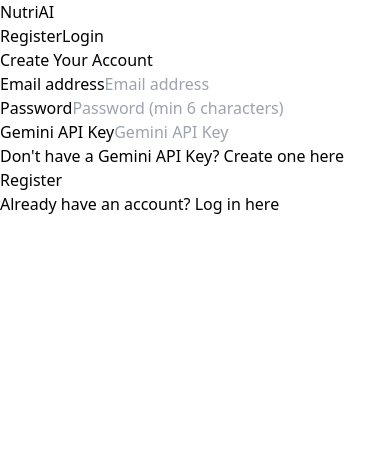
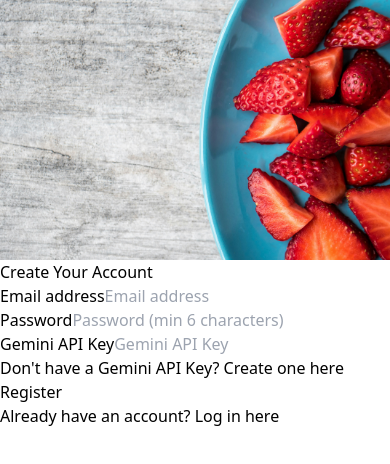
Before and after one commit to atul167/CalorieTrackerApp, a React (Vite) app in the folder frontend/: page /register in a window 390 px wide. Shown: the top 464 px of the page. Built offline with nearby package versions, Linux system fonts and the light colour scheme.

Commit message:
Add register and login page fe changes

```diff
--- a/frontend/src/App.jsx
+++ b/frontend/src/App.jsx
@@ -1,6 +1,6 @@
 // src/App.js
 import React from 'react';
-import { Routes, Route, Navigate } from 'react-router-dom';
+import { Routes, Route, Navigate, useLocation } from 'react-router-dom';
 import Navbar from './components/navbar';
 import Dashboard from './pages/Dashboard';
 import Register from './pages/Register';
@@ -8,34 +8,26 @@
 import DailyChart from './pages/DailyChart';
 import Tracker from './pages/Tracker';
 import Profile from './pages/Profile';
+
 function App() {
+  const location = useLocation();
+
+  // Define the paths where you don't want to show the Navbar
+  const hideNavbarPaths = ['/login', '/register'];
+  const shouldShowNavbar = !hideNavbarPaths.includes(location.pathname);
 
   return (
     <div>
-      <Navbar />
+      {/* Conditionally render Navbar */}
+      {shouldShowNavbar && <Navbar />}
       <Routes>
-        <Route
-          path="/"
-        element ={ <Navigate to="/login" />}
-        />
+        <Route path="/" element={<Navigate to="/login" />} />
         <Route path="/register" element={<Register />} />
         <Route path="/login" element={<Login />} />
-        <Route
-          path="/dashboard"
-          element={<Dashboard />}
-        />
-        <Route
-          path="/analytics"
-          element={<DailyChart />}
-        />
-         <Route
-          path="/tracker"
-          element={<Tracker />}
-        />
-        <Route
-          path="/profile"
-          element={<Profile />}
-        />
+        <Route path="/dashboard" element={<Dashboard />} />
+        <Route path="/analytics" element={<DailyChart />} />
+        <Route path="/tracker" element={<Tracker />} />
+        <Route path="/profile" element={<Profile />} />
       </Routes>
     </div>
   );
--- a/frontend/src/pages/Login.jsx
+++ b/frontend/src/pages/Login.jsx
@@ -35,10 +35,20 @@
   };
 
   return (
-    <div className="min-h-screen flex items-center justify-center bg-gray-50 py-12 px-4 sm:px-6 lg:px-8">
-      <div className="max-w-md w-full space-y-8">
+    <div className="flex h-screen">
+      {/* Left Section with Food Image */}
+      <div className="w-1/2 h-full">
+        <img
+          src="frontimg.jpg"
+          alt="Food Image"
+          className="w-full h-full object-cover"
+        />
+      </div>
+      {/* Right Section with Login Form */}
+      <div className="w-1/2 flex items-center justify-center bg-gray-200">
+        <div className="max-w-md w-full">
           <div>
-          <h2 className="mt-6 text-center text-3xl font-extrabold text-gray-900">
+            <h2 className="text-center text-3xl text-gray-800">
               Sign in to your account
             </h2>
           </div>
@@ -61,7 +71,7 @@
                   </div>
                 </div>
               )}
-            <div>
+              <div className="m-2">
                 <label htmlFor="email" className="sr-only">Email address</label>
                 <input
                   id="email"
@@ -71,10 +81,10 @@
                   placeholder="Email address"
                   required
                   onChange={handleChange}
-                className="appearance-none rounded-none relative block w-full px-3 py-2 border border-gray-300 placeholder-gray-500 text-gray-900 rounded-t-md focus:outline-none focus:ring-indigo-500 focus:border-indigo-500 focus:z-10 sm:text-sm"
+                  className="relative block w-full px-3 py-2 border border-gray-300 placeholder-gray-800 text-black rounded-t-md focus:outline-none focus:ring-indigo-500 focus:border-indigo-500 focus:z-10 sm:text-sm"
                 />
               </div>
-            <div>
+              <div className="m-2">
                 <label htmlFor="password" className="sr-only">Password</label>
                 <input
                   id="password"
@@ -84,7 +94,7 @@
                   placeholder="Password"
                   required
                   onChange={handleChange}
-                className="appearance-none rounded-none relative block w-full px-3 py-2 border border-gray-300 placeholder-gray-500 text-gray-900 rounded-b-md focus:outline-none focus:ring-indigo-500 focus:border-indigo-500 focus:z-10 sm:text-sm"
+                  className=" relative block w-full px-3 py-2 border border-gray-300 placeholder-gray-800 text-black rounded-b-md focus:outline-none focus:ring-indigo-500 focus:border-indigo-500 focus:z-10 sm:text-sm"
                 />
              </div>
             </div>
@@ -124,6 +134,7 @@
           </div>
         </div>
       </div>
+    </div>
   );
 };
 
--- a/frontend/src/pages/Register.jsx
+++ b/frontend/src/pages/Register.jsx
@@ -32,10 +32,21 @@
   };
 
   return (
-    <div className="min-h-screen flex items-center justify-center bg-gray-50 py-12 px-4 sm:px-6 lg:px-8">
+    <div className="flex h-screen">
+      {/* Left Section with Image */}
+      <div className="w-1/2 h-full">
+        <img
+          src="registerfront.jpg"
+          alt="Account Registration"
+          className=" h-full w-full object-cover"
+        />
+      </div>
+
+      {/* Right Section with Registration Form */}
+      <div className="w-1/2 flex items-center justify-center bg-gray-50 py-12 px-4 sm:px-6 lg:px-8">
         <div className="max-w-md w-full space-y-8">
           <div>
-          <h2 className="mt-6 text-center text-3xl font-extrabold text-gray-900">
+            <h2 className="text-center text-3xl font-extrabold text-gray-900">
               Create Your Account
             </h2>
           </div>
@@ -122,6 +133,7 @@
           </div>
         </div>
       </div>
+    </div>
   );
 };
 
```
Also changed, not shown: frontend/public/registerfront.jpg (added), 1 other file (tests, documents, lock files or other folders). Lines whose indentation alone changed are shown as unchanged.
